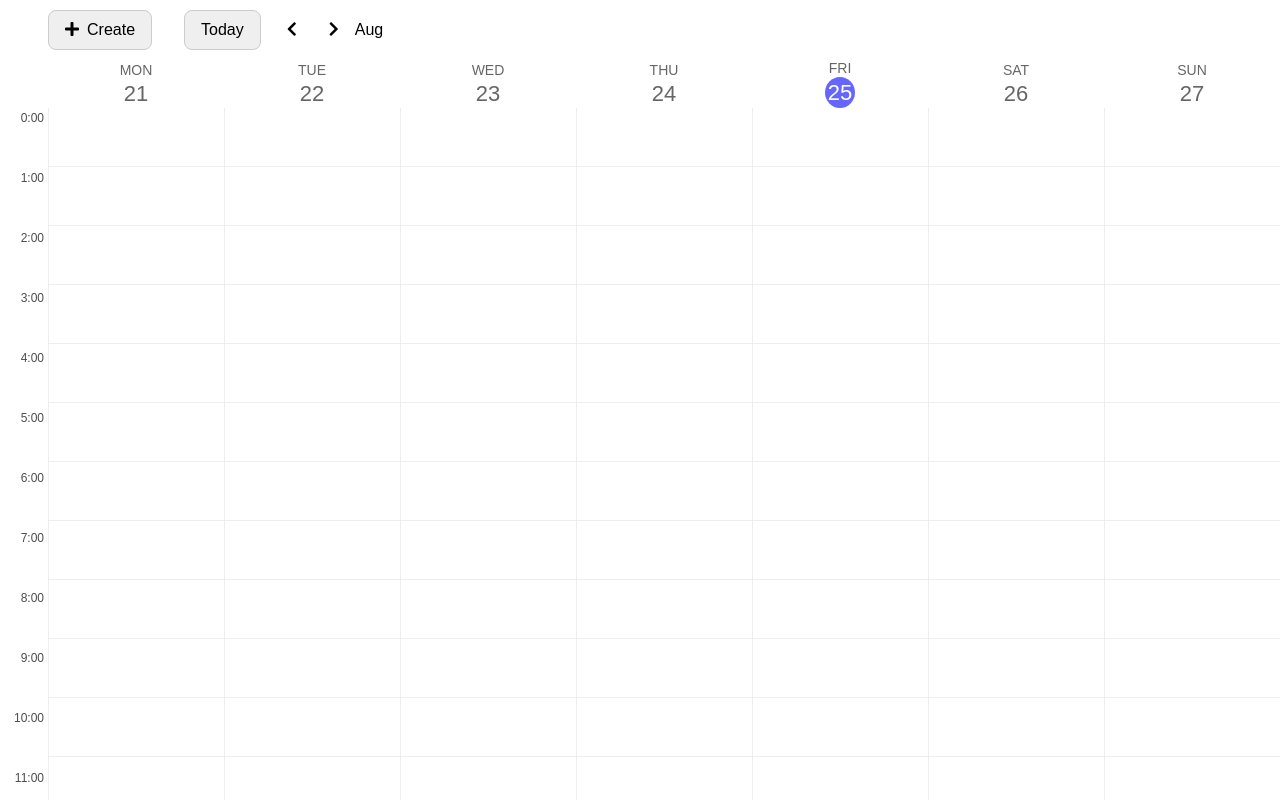
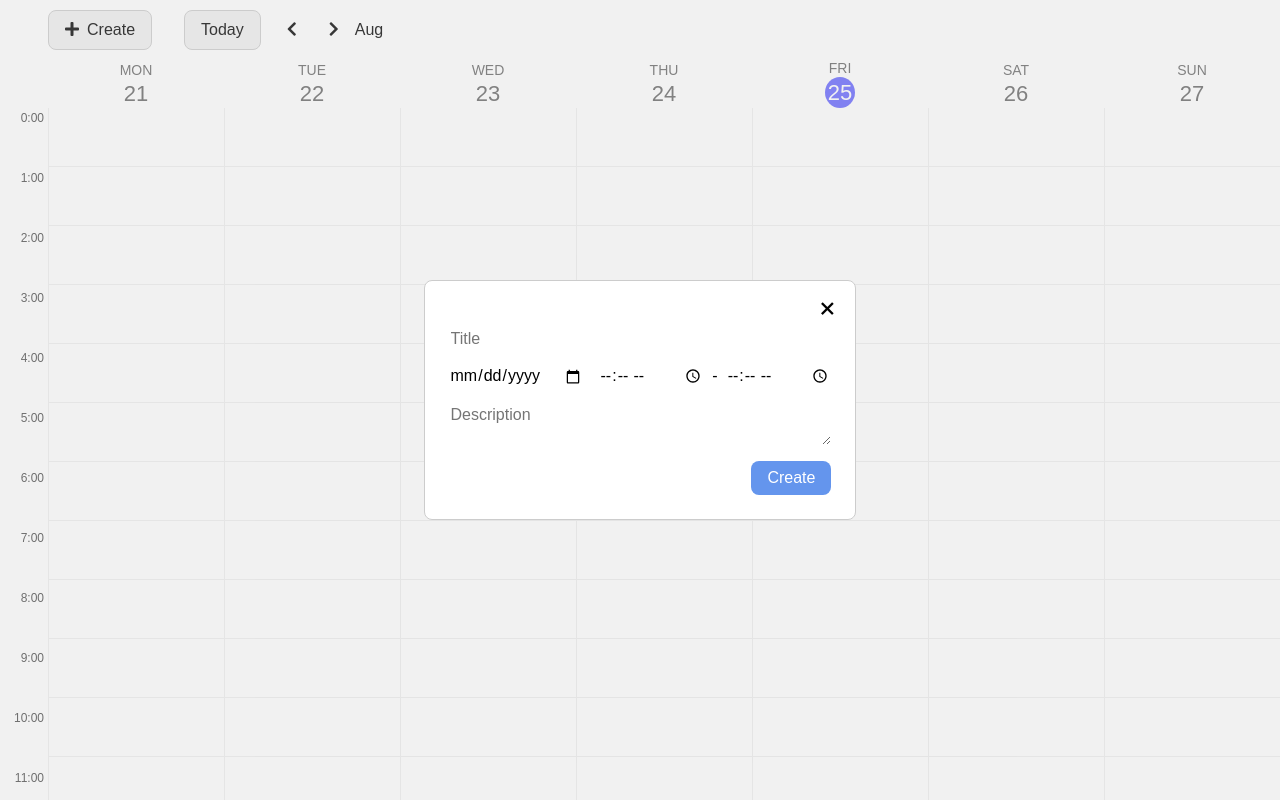
Before and after one commit to petskovvlad/calendar-react, a React app: page / in a window 1280 px wide. Both pictures are taken after a click on the button "Create". Built offline with nearby package versions, Linux system fonts and the light colour scheme.

Commit message:
open/close modal button

```diff
--- a/src/App.jsx
+++ b/src/App.jsx
@@ -5,10 +5,21 @@ import Calendar from './components/calendar/Calendar.jsx';
 import { getWeekStartDate, generateWeekRange } from '../src/utils/dateUtils.js';
 
 import './common.scss';
+import Modal from './components/modal/Modal.jsx';
 
 const App = () => {
   const [weekStartDate, setWeekStartDate] = useState(getWeekStartDate(new Date()));
+  const [isOpen, setIsOpen] = useState(false);
+
   const weekDates = generateWeekRange(getWeekStartDate(weekStartDate));
+
+  const openModal = () => {
+    setIsOpen(!isOpen)
+  }
+
+  const closeModal = () => {
+    setIsOpen(!isOpen)
+  }
 
   const nextWeek = () => {
     const nextWeekStartDate = new Date(weekStartDate);
@@ -42,8 +53,10 @@ const App = () => {
         nextWeek={nextWeek}
         prevWeek={prevWeek}
         todayHandler={todayHandler}
+        openModal={openModal}
         monthText={monthText}
       />
+      {isOpen ? <Modal closeModal={closeModal}/> : ''}
       <Calendar weekDates={weekDates} />
     </>
   );
--- a/src/components/header/Header.jsx
+++ b/src/components/header/Header.jsx
@@ -1,12 +1,11 @@
 import React, { useState } from 'react';
 import './header.scss';
 
-const Header = ({ nextWeek, prevWeek, todayHandler, monthText }) => {
-  const [isOpen, setIsOpen] = useState(false);
+const Header = ({ nextWeek, prevWeek, todayHandler, monthText, openModal }) => {
 
   return (
     <header className="header">
-      <button className="button create-event-btn" onClick={() => setIsOpen(true)}>
+      <button className="button create-event-btn" onClick={openModal}>
         <i className="fas fa-plus create-event-btn__icon"></i>Create
       </button>
       <div className="navigation">
--- a/src/components/modal/Modal.jsx
+++ b/src/components/modal/Modal.jsx
@@ -2,17 +2,12 @@ import React, { useState } from 'react';
 
 import './modal.scss';
 
-const Modal = () => {
-  const [isOPen, setIsOpen] = useState(false);
-
-  const handleClose = () => {
-    setIsOpen(true);
-  }
+const Modal = ({ closeModal }) => {
     return (
-      <div className={`modal overlay ${isOpen ? 'open' : ''}`}>
+      <div className='modal overlay'>
         <div className="modal__content">
           <div className="create-event">
-            <button className="create-event__close-btn" onClick={handleClose}>+</button>
+            <button className="create-event__close-btn" onClick={closeModal}>+</button>
             <form className="event-form">
               <input
                 type="text"
@@ -26,7 +21,6 @@ const Modal = () => {
                   type="time"
                   name="startTime"
                   className="event-form__field"
-                  onChange={this.handleChange}
                 />
                 <span>-</span>
                 <input
```
